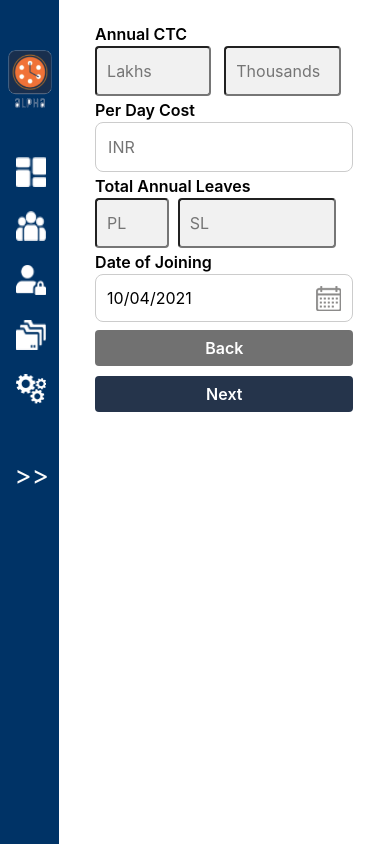
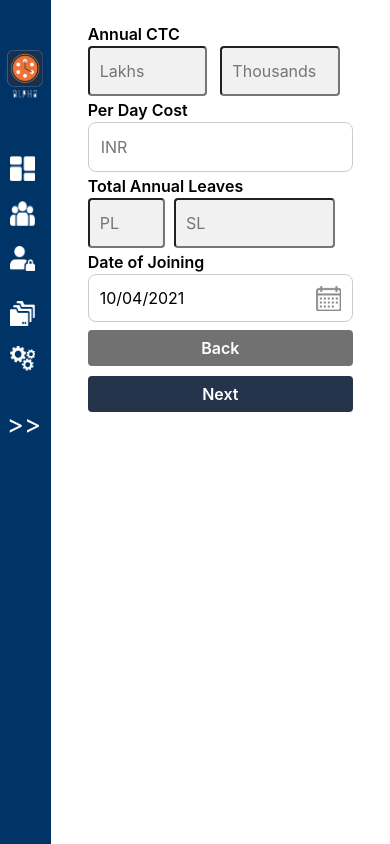
Before and after one commit to Mr0Strange1pwn/Alpha, a React (Create React App) app: page /Payroll in a window 390 px wide. Built offline with nearby package versions, Linux system fonts and the light colour scheme.

Commit message:
responsiveness  changes

```diff
--- a/src/components/pages/Project/ProjectList/ProjectList.css
+++ b/src/components/pages/Project/ProjectList/ProjectList.css
@@ -125,9 +125,7 @@ background: #f1f1f1;
 padding: 10px;
 text-align: center;
 }
-.form-check-label {
-    margin-top: 9px;
-}
+
 @media screen and (max-width: 1024px){
     .project-headers tr td{
         padding:25px 15px;
--- a/src/components/pages/ResetPassword/resetPassword.css
+++ b/src/components/pages/ResetPassword/resetPassword.css
@@ -1,6 +1,6 @@
 .resetPassword{
     display: flex;
-    flex-direction: column;
+    justify-content: center;
     align-items: center;
     background-repeat: no-repeat;
     background-size: cover;
--- a/src/components/pages/Stepper/Stepper.css
+++ b/src/components/pages/Stepper/Stepper.css
@@ -103,7 +103,7 @@ width: 100%;
   width: 100%;
   }
   .addrole_Button {
-  display: block;
+  display: flex;
   }
   .cen hr {
   display: none;
--- a/src/components/pages/navbar/index.js
+++ b/src/components/pages/navbar/index.js
@@ -44,10 +44,10 @@ function Navbar() {
     display: "flex",
   };
   if((windowDimensions.width>=768)  && (windowDimensions.width<=1023)){
-    btnStyle.width = "9%";
+    btnStyle.width = "7%";
     hidemedown.display = "none";
   }else if(windowDimensions.width<700){
-    btnStyle.width = "15%";
+    btnStyle.width = "13%";
   }
   if (change) {
     btnStyle.width = "5%";
@@ -76,7 +76,7 @@ console.log("windowDimensions",windowDimensions)
             &#9776;
           </button>
         </div>
-        <div class="nav-main-div" style={{ marginLeft: "15px",marginTop:"10%" }} >
+        <div class="nav-main-div" style={{marginTop:"10%" }} >
           <Link to="/" className="navBar-link">
             <img
               className="image__logo"
--- a/src/components/pages/navbar/navbar.css
+++ b/src/components/pages/navbar/navbar.css
@@ -12,14 +12,14 @@
 }
 .login__logo{
     float: left;
-    width: 70px;
-    height: 70px;
+    width: 50px;
+    height: 50px;
     padding-bottom: 2px;
 
 }
 .nav-link{
   margin-left: 7px;
-    padding: 5px 10px;
+    padding: 0 10px;
 }
 .navBar-link{
   margin-top: "10%";
@@ -27,16 +27,16 @@
 .image__logo{
   width: 100%;
   height: 100%;
-  max-width: 30px;
-  max-height: 30px;
-  min-height: 30px;
-  min-width: 30px;
+  max-width: 25px;
+  max-height: 25px;
+  min-height: 25px;
+  min-width: 25px;
 }
 .openbtn{
     float:right;
     width: 50px;
     height: 40px;
-    padding-top: 38px;
+    padding-top: 24px;
     padding-bottom: 40px;
     background-color: #003366;
     color: #f9fafb;
@@ -47,7 +47,7 @@
 .sidebar .navBar-link {
     display: flex;
     color:white;
-    padding: 10px;
+    padding: 10px 15px;
     text-decoration: none;
   }
 
@@ -65,9 +65,12 @@
     padding: 1px 16px;
     height: 1000px;
   }
+  .logo-main {
+    padding: 0 6px;
+}
   @media screen and (max-width: 1023px){
     .nav-main-div {
-      margin-left: 12px!important;
+      margin-left: 0!important;
     }
     .logo-main {
       max-height: 111px;
@@ -75,23 +78,32 @@
   .sidebar a {
     max-height: 55px;
   }
+  .logo-main {
+    padding: 0;
+  }
   }
   @media screen and (max-width: 767px) {
     .sidebar a {float: left;}
     div.content {margin-left: 0;}
 
   .login__logo {
-    width: 60px;
-    height: 60px;
+    width: 50px;
+    height: 50px;
+}
+.logo-main {
+  padding: 0;
 }
 .logo-main {
   max-height: 111px;
 }
 .nav-main-div {
-  margin-left: 6px!important;
+  margin-left: 0!important;
 }
 .sidebar a {
   max-height: 55px;
+}
+.sidebar .navBar-link{
+  padding: 10px;
 }
   }
 
--- a/src/router.js
+++ b/src/router.js
@@ -50,9 +50,9 @@ const Routes = () => {
     marginLeft: '20%'
   }
   if((windowDimensions.width>=768)  && (windowDimensions.width<=1023)){
-    btnStyle.marginLeft = "9%";
+    btnStyle.marginLeft = "7%";
   }else if(windowDimensions.width<700){
-    btnStyle.marginLeft = "15%";
+    btnStyle.marginLeft = "13%";
   }
   if (toggle) {
     btnStyle.marginLeft = '5%'
```
